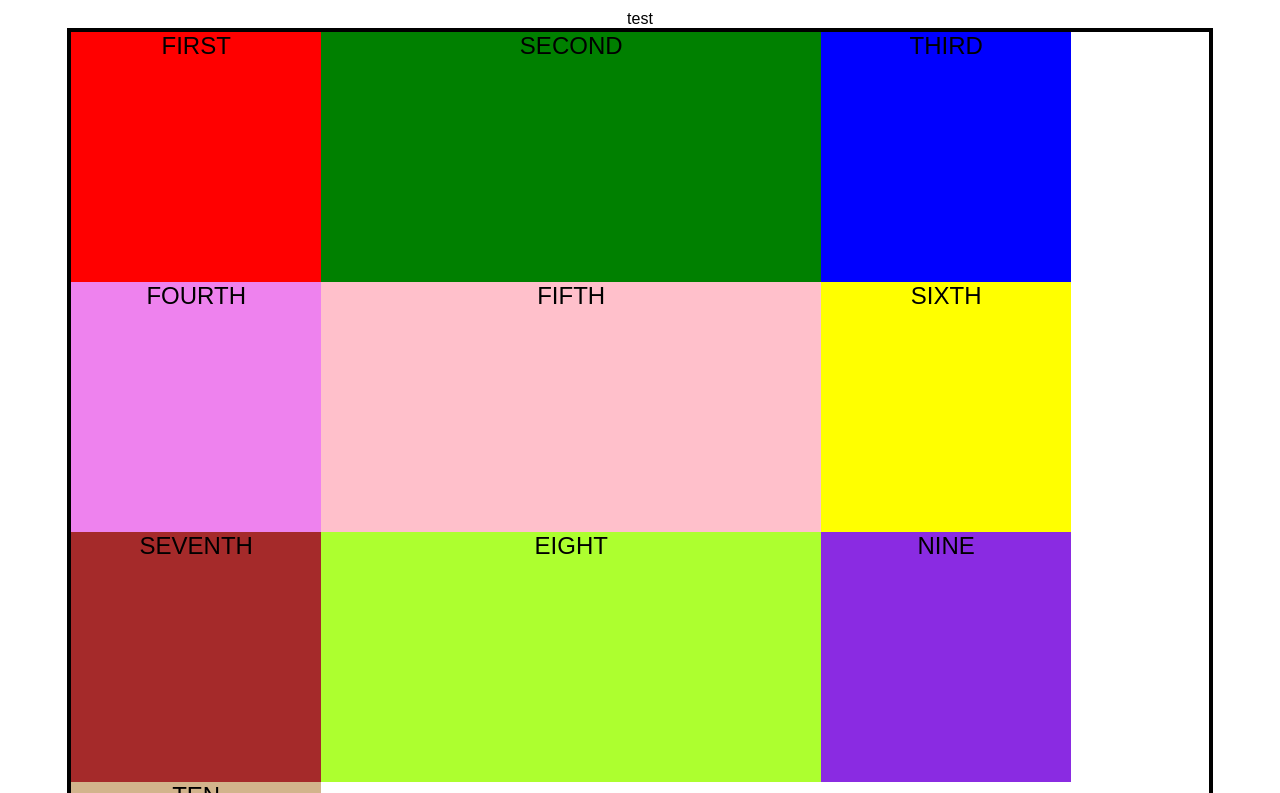
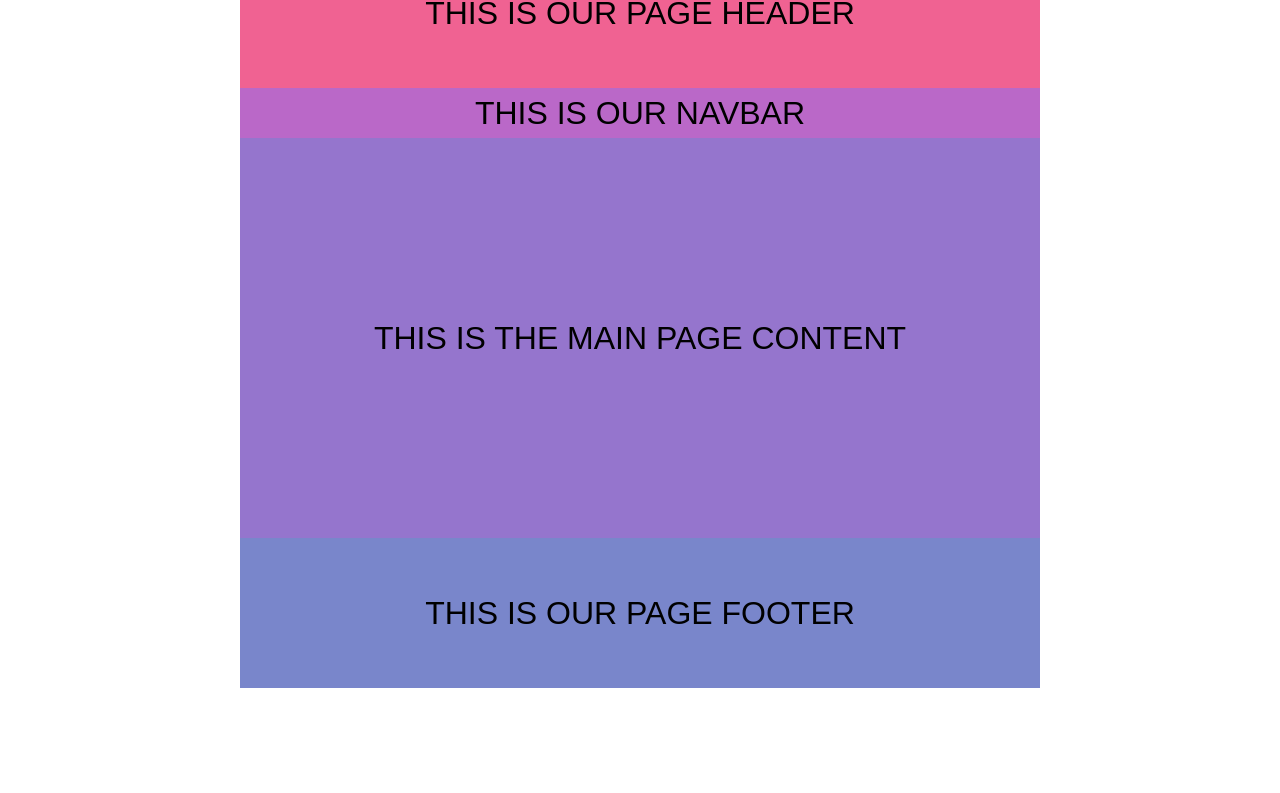
Before and after one commit to anokha777/grid, a plain HTML site: page index.html in a window 1280 px wide. Shown: the part 70-863 px from the top of the page. After the commit the page ends 800 px from the top, so only its background shows below. Drawn offline with Linux system fonts and the light colour scheme.

Commit message:
grid template rows

```diff
--- a/index.html
+++ b/index.html
@@ -1,25 +1,23 @@
 <!DOCTYPE html>
 <html lang="en">
+
 <head>
     <meta charset="UTF-8">
+    <meta http-equiv="X-UA-Compatible" content="IE=edge">
     <meta name="viewport" content="width=device-width, initial-scale=1.0">
+    <title>Exercise 2</title>
+
     <link rel="stylesheet" href="styles.css">
-    <title>Grid learning</title>
 </head>
+
 <body>
-    <h1>Grid Basics</h1>
-    <span>test</span>
-    <div id="container">
-        <div class="box" style="background-color: red;">FIRST</div>
-        <div class="box" style="background-color: green;">SECOND</div>
-        <div class="box" style="background-color: blue;">THIRD</div>
-        <div class="box" style="background-color: violet;">FOURTH</div>
-        <div class="box" style="background-color: pink;">FIFTH</div>
-        <div class="box" style="background-color: yellow;">SIXTH</div>
-        <div class="box" style="background-color: brown;">SEVENTH</div>
-        <div class="box" style="background-color: greenyellow;">EIGHT</div>
-        <div class="box" style="background-color: blueviolet;">NINE</div>
-        <div class="box" style="background-color: tan;">TEN</div>
+    <!-- 🙅🚫🚨 No need to touch anything in this HTML file! 🙅🚫🚨 -->
+    <div class="container">
+        <header class="header">THIS IS OUR PAGE HEADER</header>
+        <nav class="navbar">THIS IS OUR NAVBAR</nav>
+        <main class="main">THIS IS THE MAIN PAGE CONTENT</main>
+        <footer class="footer">THIS IS OUR PAGE FOOTER</footer>
     </div>
 </body>
+
 </html>
--- a/styles.css
+++ b/styles.css
@@ -1,20 +1,43 @@
-body {
-    text-align: center;
+/* ALL YOUR CODE GOES BELOW THIS LINE */
+/* ================================== */
+
+.container {
+    width: 800px;
+    margin: 0 auto;
+
+    /* create 4 rows:
+    - 150px
+    - 50px
+    - 400px
+    - 150px  */
+    /* ⬇️⬇️⬇️ STYLE THE GRID CONTAINER HERE ⬇️⬇️⬇️ */
+    display: grid;
+    grid-template-rows: 150px 50px 400px 150px;
+    /* ⬆️⬆️⬆️ STYLE THE GRID CONTAINER HERE ⬆️⬆️⬆️ */
+  }
+
+  /* 🚨🚫🙅  START OF THE NO TOUCHING ZONE 🙅🚫🚨 */
+
+  .container > * {
+    display: flex;
+    align-items: center;
+    justify-content: center;
+    font-size: 2rem;
     font-family: sans-serif;
-}
+  }
+  .header {
+    background-color: #f06292;
+  }
+  .navbar {
+    background-color: #ba68c8;
+  }
 
-#container {
-    margin: 0 auto;
-    width: 90%;
-    height: 1000px;
-    border: 4px solid black;
+  .main {
+    background-color: #9575cd;
+  }
 
-    /* Grid css below */
-    /* display: inline-grid; */
-    display: grid;
-    grid-template-columns: 250px 500px 250px;
-}
+  .footer {
+    background-color: #7986cb;
+  }
 
-.box {
-    font-size: 1.5rem;
-}
+  /* 🚨🚫🙅  END OF THE NO TOUCHING ZONE 🙅🚫🚨 */
```
